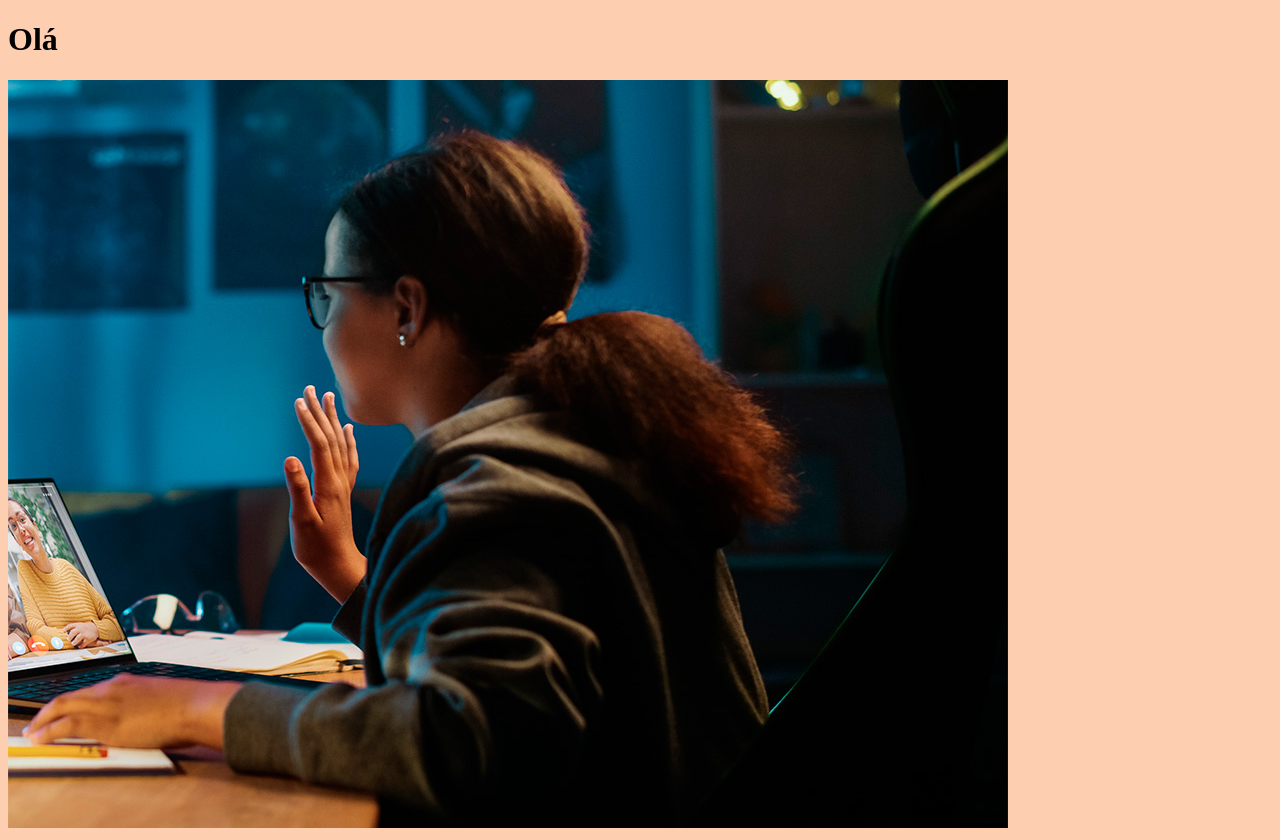
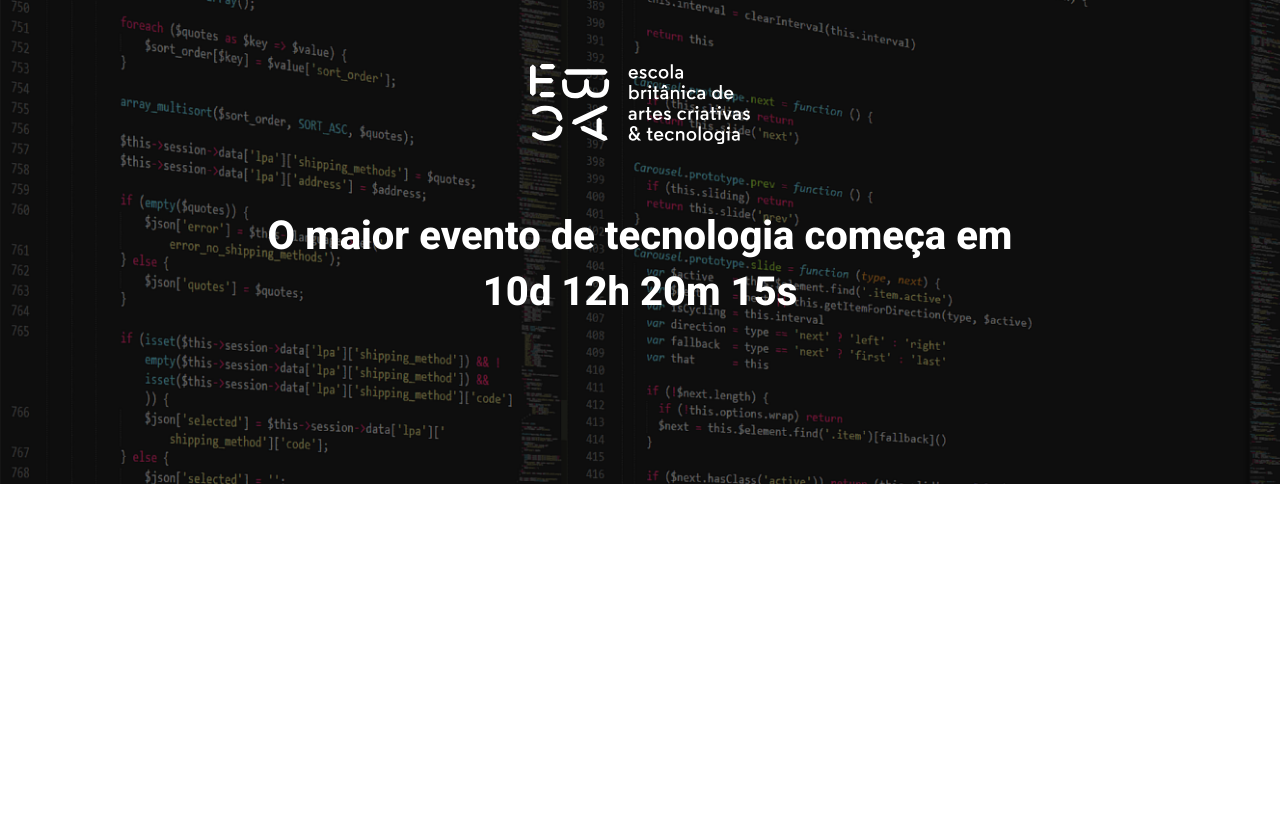
Before and after one commit to ViniSilv27/EBAC_teck_talks, a website built with Parcel: page src/index.html in a window 1280 px wide. After the commit the page ends 800 px from the top, so only its background shows below. Built offline with nearby package versions, Linux system fonts and the light colour scheme.

Commit message:
criando o hero

```diff
--- a/src/index.html
+++ b/src/index.html
@@ -1,15 +1,24 @@
 
 <!DOCTYPE html>
-<html lang="pt-br">
+<html lang="pt-BR">
 <head>
     <meta charset="UTF-8">
     <meta name="viewport" content="width=device-width, initial-scale=1.0">
-    <title>Document</title>
+    <title>EBAC Tech Talks</title>
+    <link rel="preconnect" href="https://fonts.googleapis.com">
+    <link rel="preconnect" href="https://fonts.gstatic.com" crossorigin>
+    <link href="https://fonts.googleapis.com/css2?family=Roboto:ital,wght@0,100..900;1,100..900&display=swap" rel="stylesheet">
     <link rel="stylesheet" href="./styles/main.scss">
 </head>
 <body>
-    <h1>Olá</h1>
-    <img src="./images/backend.png" alt="fundo">
+    <header class="hero">
+        <div class="container">
+            <img src="images/ebac_logo.svg" alt="ebac-logo" class="hero__logo">
+            <p class="hero__text">
+                O maior evento de tecnologia começa em 10d 12h 20m 15s
+            </p>
+        </div>
+    </header>
     <script src="./scripts/main.js"></script>
 </body>
 </html>
--- /dev/null
+++ b/src/styles/_hero.scss
@@ -0,0 +1,49 @@
+.hero{
+    padding-top: 64px;
+    padding-bottom: 100px;
+    background-image: url(../images/fundo.png);
+    background-repeat: no-repeat;
+    background-size: cover;
+    position: relative;
+    .container{
+        position: relative;
+    }
+
+    &::before{
+        position: absolute;
+        left: 0;
+        top: 0;
+        width: 100%;
+        height: 100%;
+        background-color: #000;
+        opacity: 0.5;
+        content: '';
+    }
+
+    &__text{
+        margin-top: 64px;
+        margin-bottom: 64px;
+        font-size: 40px;
+        line-height: 56px;
+        font-weight: 800;
+        text-align: center;
+    }
+
+    &__logo{
+        margin: 0 auto;
+        height: 80px;
+        display: block;
+    }
+
+    @media (max-width: 640px){
+        padding: 40px 0;
+        &__logo{
+            height: 40px;
+        }
+        &__text{
+            font-size: 22px;
+            line-height: 24px;
+            margin: 24 0;
+        }
+    }
+}
--- a/src/styles/main.scss
+++ b/src/styles/main.scss
@@ -1,3 +1,24 @@
-body{
-    background-color: #fdceaf;
+@use 'hero';
+
+*{
+    margin: 0;
+    padding: 0;
+    box-sizing: border-box;
+    font-family: Roboto, sans-serif;
+    font-weight: 400;
+    color: #fff;
 }
+
+.container{
+    max-width: 780px;
+    width: 100%;
+    margin: 0 auto;
+
+    @media (max-width: 640px){
+        max-width: 80%;
+    }
+    @media (max-width: 1024px){
+        max-width: 90%;
+    }
+
+}
```
